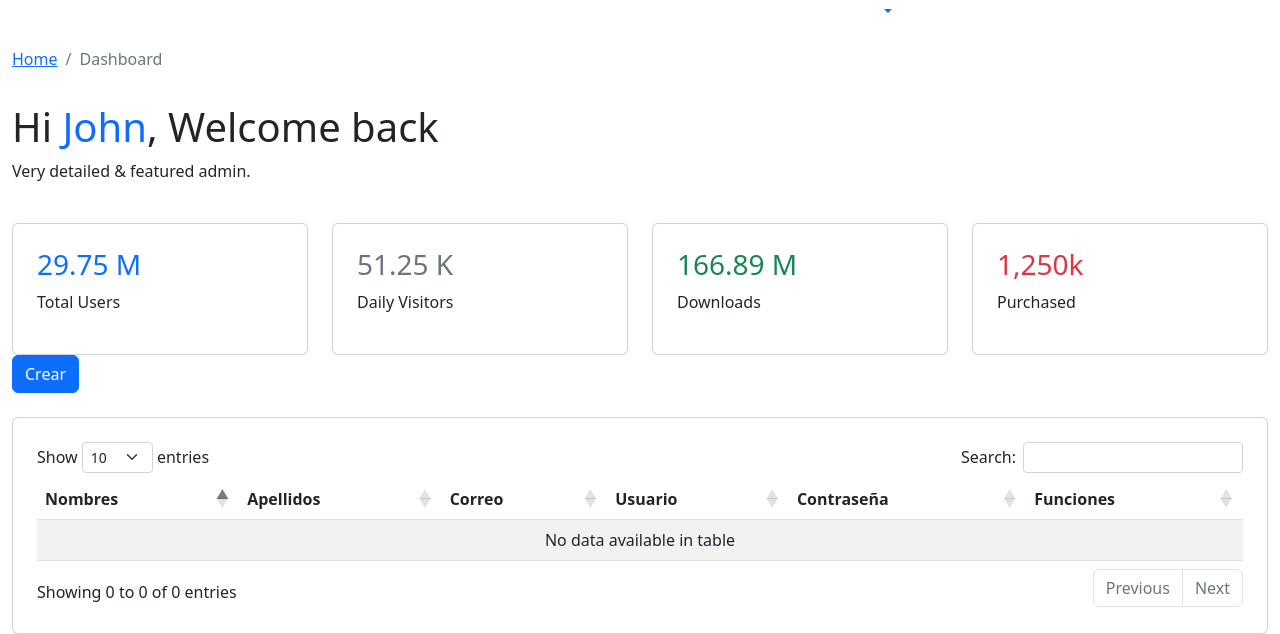
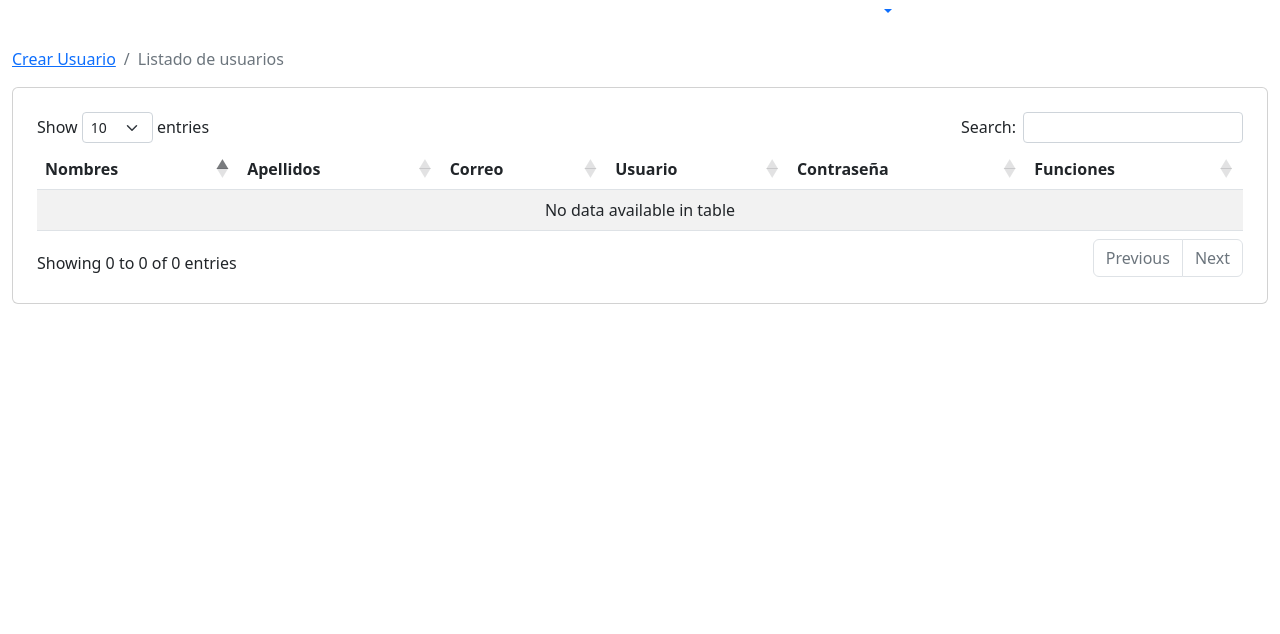
Before and after one commit to AlexisJJMRB25/BlogWeb, a Django app: page /listaUsuarios/ in a window 1280 px wide. Shown: the part 785-1419 px from the top of the page. After the commit the page ends 1089 px from the top, so only its background shows below. Run offline with Django 4.2, Linux system fonts and the light colour scheme; some libraries are stand-ins or nearby versions.

Commit message:
Actualizacion de templates y formularios

```diff
--- a/Personal/templates/listaUsuarios.html
+++ b/Personal/templates/listaUsuarios.html
@@ -164,59 +164,14 @@
 
     <nav aria-label="breadcrumb">
       <ol class="breadcrumb my-breadcrumb">
-        <li class="breadcrumb-item"><a href="index.html">Home</a></li>
-        <li class="breadcrumb-item active" aria-current="page">Dashboard</li>
+        <li class="breadcrumb-item"><a href="{% url 'crearUsuario' %}">Crear Usuario</a></li>
+        <li class="breadcrumb-item active" aria-current="page">Listado de usuarios</li>
       </ol>
     </nav>
-    <div class="welcome-msg pt-3 pb-4">
-      <h1>Hi <span class="text-primary">John</span>, Welcome back</h1>
-      <p>Very detailed & featured admin.</p>
-    </div>
 
     <!-- statistics data -->
-    <div class="statistics">
-      <div class="row">
-        <div class="col-xl-6 pr-xl-2">
-          <div class="row">
-            <div class="col-sm-6 pr-sm-2 statistics-grid">
-              <div class="card card_border border-primary-top p-4">
-                <i class="lnr lnr-users"> </i>
-                <h3 class="text-primary number">29.75 M</h3>
-                <p class="stat-text">Total Users</p>
-              </div>
-            </div>
-            <div class="col-sm-6 pl-sm-2 statistics-grid">
-              <div class="card card_border border-primary-top p-4">
-                <i class="lnr lnr-eye"> </i>
-                <h3 class="text-secondary number">51.25 K</h3>
-                <p class="stat-text">Daily Visitors</p>
-              </div>
-            </div>
-          </div>
-        </div>
-        <div class="col-xl-6 pl-xl-2">
-          <div class="row">
-            <div class="col-sm-6 pr-sm-2 statistics-grid">
-              <div class="card card_border border-primary-top p-4">
-                <i class="lnr lnr-cloud-download"> </i>
-                <h3 class="text-success number">166.89 M</h3>
-                <p class="stat-text">Downloads</p>
-              </div>
-            </div>
-            <div class="col-sm-6 pl-sm-2 statistics-grid">
-              <div class="card card_border border-primary-top p-4">
-                <i class="lnr lnr-cart"> </i>
-                <h3 class="text-danger number">1,250k</h3>
-                <p class="stat-text">Purchased</p>
-              </div>
-            </div>
-          </div>
-        </div>
-      </div>
-    </div>
-    <a href="{% url 'crearUsuario' %}" class="btn btn-primary">Crear</a>
-    <br/>
-    <br/>
+
+
     <div class="card card_border p-4">
         <div class="table-responsive">
             <table id="example" class="table table-striped" style="width:100%">
--- a/Personal/templates/menu.html
+++ b/Personal/templates/menu.html
@@ -118,7 +118,7 @@
         </li>
         {% if user.is_authenticated %}
         <li class="nav-item">
-          <a href="{% url 'admin_inicio' %}" class="nav-link">Funciones</a>
+          <a href="{% url 'ListadoInformacionPersonal' %}" class="nav-link">Funciones</a>
         </li>
         <li class="nav-item">
           <a href="{% url 'Salir' %}" class="nav-link">Salir</a>
--- a/Personal/views.py
+++ b/Personal/views.py
@@ -152,6 +152,12 @@
         form = UsuarioCaptura()
     return render(request, 'crearUsuarios.html', {'form': form})
 
+class AgregarUsuario(CreateView):
+    model = User
+    template_name = 'crearUsuarios.html'
+    form_class = UsuarioCaptura
+    success_url = reverse_lazy('listaUsuarios')
+
 class ActualizarUsuario(UpdateView):
     model = User
     form_class = UsuarioCaptura
```
Also changed, not shown: Personal/forms.py (+1 -15 lines), Personal/templates/crearUsuarios.html (+19 -17 lines).
